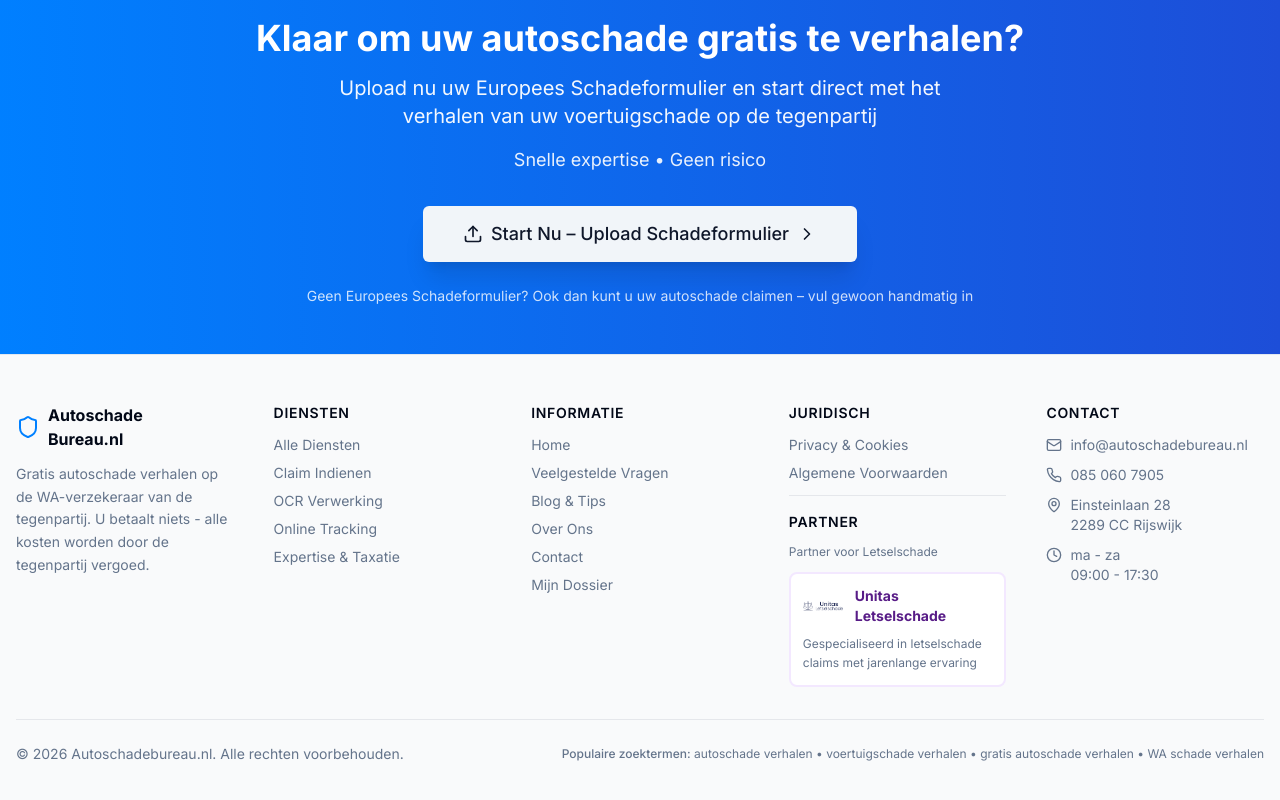
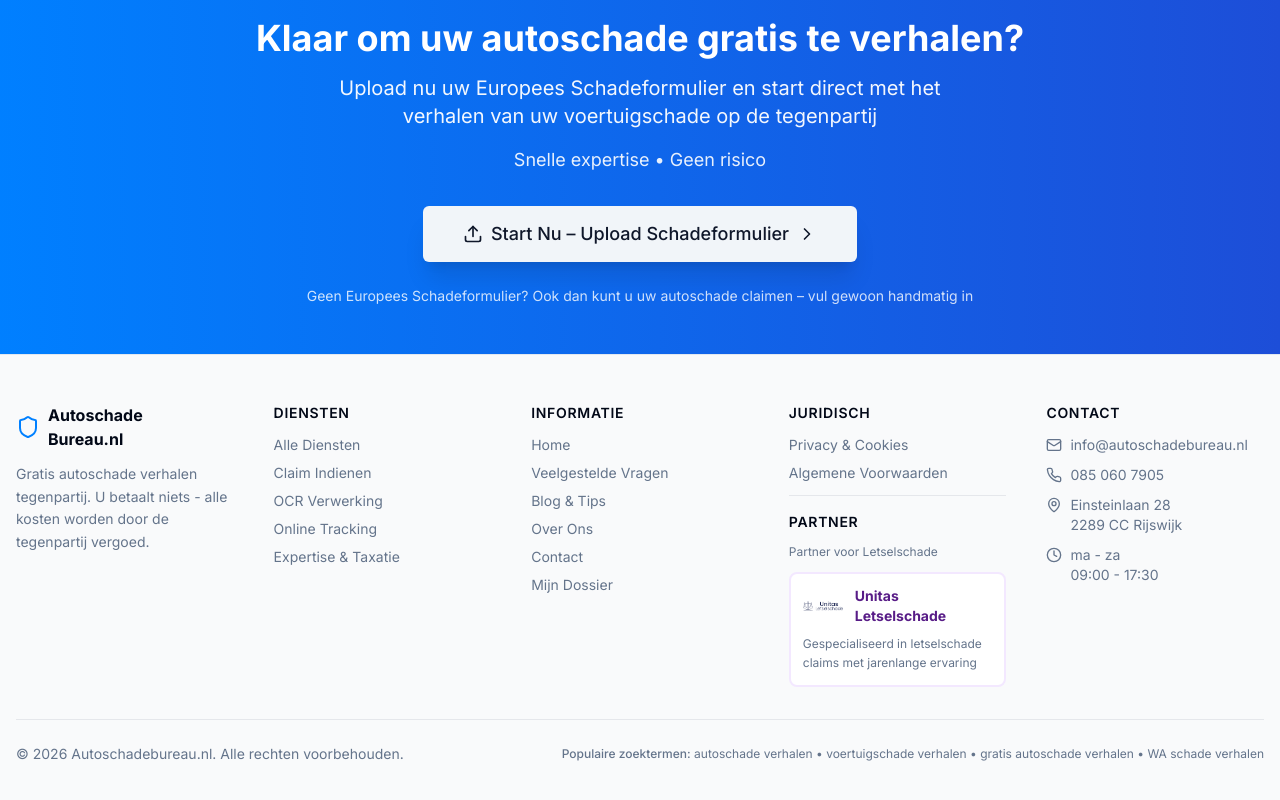
Before and after one commit to Championne/Gratisschadeverhalen.nl, a Next.js app: page / in a window 1280 px wide. Shown: the part 10726-11526 px from the top of the page. Built offline with nearby package versions, Linux system fonts and the light colour scheme; no server answers.

Commit message:
content: simplify footer text by removing WA-verzekeraar reference

```diff
--- a/components/site-footer.tsx
+++ b/components/site-footer.tsx
@@ -19,7 +19,7 @@ export function SiteFooter() {
               </div>
             </Link>
             <p className="text-sm text-muted-foreground leading-relaxed">
-              Gratis autoschade verhalen op de WA-verzekeraar van de tegenpartij.
+              Gratis autoschade verhalen tegenpartij.
               U betaalt niets - alle kosten worden door de tegenpartij vergoed.
             </p>
           </div>
```
